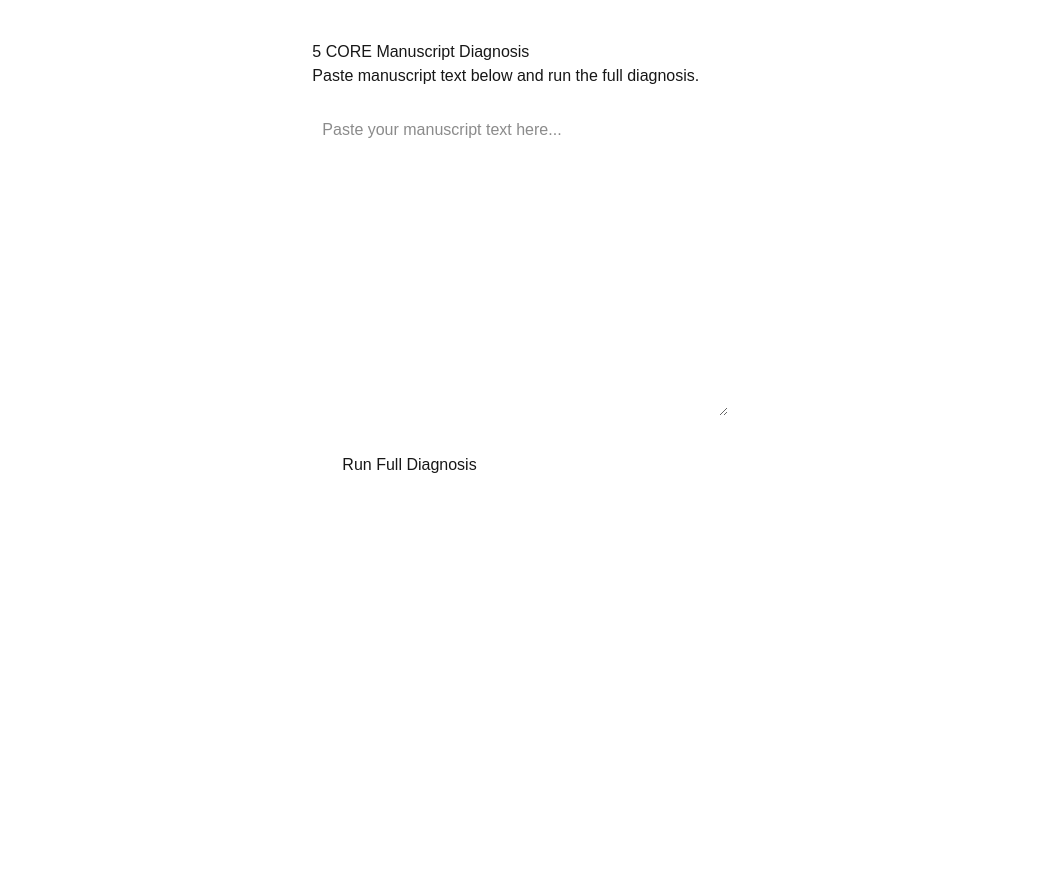
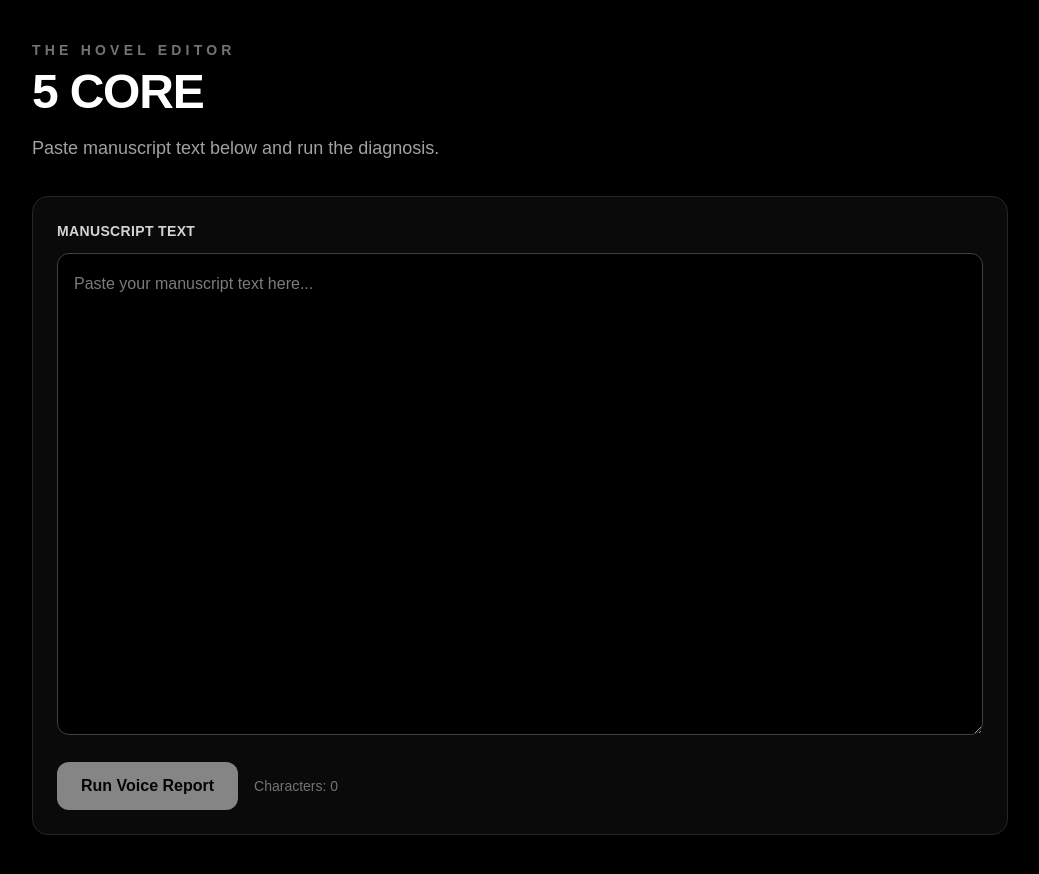
Before and after one commit to trmitchell95-oss/5cores, a Next.js app: page / in a window 1280 px wide. Shown: the whole page, without its empty margins (120-1159 px from the left). Before the commit the page ends 800 px from the top, so only its background shows below. Built offline with nearby package versions, Linux system fonts and the light colour scheme.

Commit message:
Fix 5CORE report generation

```diff
--- a/app/api/generate/route.ts
+++ b/app/api/generate/route.ts
@@ -1,115 +1,151 @@
-export const maxDuration = 300;
+import { NextResponse } from "next/server";
 
-import { NextRequest } from "next/server";
-import { runAnthropicPass } from "@/lib/ai/providers/anthropic";
-import { finalEditorSystemPrompt } from "@/lib/ai/personas/finalEditor";
-import { voiceReportPrompt } from "@/lib/ai/prompts/voiceReport";
-import { structureReportPrompt } from "@/lib/ai/prompts/structureReport";
-import { surgicalReportPrompt } from "@/lib/ai/prompts/surgicalReport";
-import { revisionRoadmapPrompt } from "@/lib/ai/prompts/revisionRoadmap";
-import { createClient } from "@supabase/supabase-js";
+export const runtime = "nodejs";
+export const maxDuration = 60;
 
-const steps = [
-  { key: "voice", prompt: voiceReportPrompt, status: "Running Voice analysis..." },
-  { key: "structure", prompt: structureReportPrompt, status: "Checking structure..." },
-  { key: "surgical", prompt: surgicalReportPrompt, status: "Building your surgical fix plan..." },
-  { key: "roadmap", prompt: revisionRoadmapPrompt, status: "Generating your revision roadmap..." },
-];
+export async function POST(req: Request) {
+  try {
+    const body = await req.json().catch(() => ({}));
 
-export async function POST(req: NextRequest) {
-  const body = await req.json();
-  const manuscriptText = body.manuscriptText;
+    const manuscript = body.manuscript || body.text || "";
 
-  if (!manuscriptText) {
-    return new Response(JSON.stringify({ error: "No manuscript text" }), { status: 400 });
+    if (!manuscript || manuscript.trim().length === 0) {
+      return NextResponse.json(
+        { error: "No manuscript text was provided." },
+        { status: 400 }
+      );
     }
 
-  const encoder = new TextEncoder();
+    const apiKey = process.env.ANTHROPIC_API_KEY;
 
-  const stream = new ReadableStream({
-    async start(controller) {
-      const send = function(data: object) {
-        controller.enqueue(encoder.encode("data: " + JSON.stringify(data) + "\n\n"));
-      };
-
-      try {
-        const reports: Record<string, string> = {};
-
-        for (const step of steps) {
-          send({ type: "status", message: step.status });
-          reports[step.key] = await runAnthropicPass({
-            modelRole: "sonnet",
-            systemPrompt: finalEditorSystemPrompt,
-            userPrompt: step.prompt + "\n\nManuscript:\n" + manuscriptText,
-          });
-          send({ type: "report", reportType: step.key });
+    if (!apiKey) {
+      return NextResponse.json(
+        {
+          error:
+            "Missing ANTHROPIC_API_KEY. Check your .env.local file and your Vercel environment variables.",
+        },
+        { status: 500 }
+      );
     }
 
-        send({ type: "status", message: "Saving your reports..." });
+    const systemPrompt = `
+You are THE HOVEL EDITOR.
 
-        const supabase = createClient(
-          process.env.NEXT_PUBLIC_SUPABASE_URL || "",
-          process.env.SUPABASE_SERVICE_ROLE_KEY || ""
+You produce a sharp, honest editorial diagnosis for literary manuscript excerpts.
+
+Your job is not to flatter. Your job is to identify what is working, what is weakening the piece, where the voice is strongest, where the prose is over-explaining, and what the writer should do next.
+
+Write in a direct, intelligent, human editorial voice.
+
+Do not sound like generic AI feedback.
+Do not give empty praise.
+Do not use vague workshop language.
+Do not rewrite the whole manuscript unless specifically asked.
+Do not be cruel, but be honest.
+
+Return the report in this structure:
+
+# VOICE REPORT
+
+## 1. Executive Voice Verdict
+Give a clear overall verdict on the voice, authority, tone, and emotional power of the manuscript.
+
+## 2. Voice Scorecard
+Score these from 1 to 5 and briefly explain each:
+- Distinctiveness
+- Authority
+- Emotional Control
+- Image Discipline
+- Sentence Rhythm
+- Trust in the Reader
+
+## 3. What Is Working
+Identify the strongest elements.
+
+## 4. What Is Weakening the Piece
+Identify the main problems, especially repetition, over-explaining, tonal inflation, unclear movement, or places where the writing tries too hard.
+
+## 5. Most Powerful Lines or Moments
+Call out the best moments and explain why they work.
+
+## 6. Lines or Moves That Need Attention
+Identify weak spots, soft spots, overwriting, cliché, or places that should be cut or sharpened.
+
+## 7. Surgical Revision Plan
+Give a practical list of changes the writer should make next.
+
+## 8. Final Editorial Verdict
+End with a blunt but useful final assessment.
+`;
+
+    const response = await fetch("https://api.anthropic.com/v1/messages", {
+      method: "POST",
+      headers: {
+        "Content-Type": "application/json",
+        "x-api-key": apiKey,
+        "anthropic-version": "2023-06-01",
+      },
+      body: JSON.stringify({
+        model: process.env.ANTHROPIC_MODEL || "claude-sonnet-4-5",
+        max_tokens: 4000,
+        temperature: 0.4,
+        system: systemPrompt,
+        messages: [
+          {
+            role: "user",
+            content: `Run a Voice Report on this manuscript:\n\n${manuscript}`,
+          },
+        ],
+      }),
+    });
+
+    const rawText = await response.text();
+
+    let data: any = {};
+    try {
+      data = JSON.parse(rawText);
+    } catch {
+      return NextResponse.json(
+        {
+          error: "Anthropic returned a non-JSON response.",
+          details: rawText,
+        },
+        { status: 500 }
       );
+    }
 
-        const result = await supabase
-          .from("submissions")
-          .insert({ status: "diagnosed", product_type: "full" })
-          .select()
-          .single();
+    if (!response.ok) {
+      return NextResponse.json(
+        {
+          error:
+            data?.error?.message ||
+            data?.message ||
+            "Anthropic API request failed.",
+          details: data,
+        },
+        { status: response.status }
+      );
+    }
 
-        const submission = result.data;
+    const report =
+      data?.content?.[0]?.text ||
+      data?.content?.map((item: any) => item.text).join("\n\n") ||
+      "";
 
-        if (submission) {
-          const draftResult = await supabase
-            .from("draft_versions")
-            .insert({
-              submission_id: submission.id,
-              version_number: 1,
-              extracted_text: manuscriptText,
-              extraction_status: "complete",
-              word_count: manuscriptText.split(/\s+/).length,
-            })
-            .select()
-            .single();
+    if (!report) {
+      return NextResponse.json(
+        { error: "The AI response came back empty.", details: data },
+        { status: 500 }
+      );
+    }
 
-          const draft = draftResult.data;
-
-          if (draft) {
-            await supabase
-              .from("submissions")
-              .update({ active_draft_id: draft.id })
-              .eq("id", submission.id);
-
-            var keys = Object.keys(reports);
-            for (var i = 0; i < keys.length; i++) {
-              await supabase.from("reports").insert({
-                submission_id: submission.id,
-                draft_version_id: draft.id,
-                report_type: keys[i],
-                phase: 1,
-                content: reports[keys[i]],
-              });
+    return NextResponse.json({ report });
+  } catch (err: any) {
+    return NextResponse.json(
+      {
+        error: err?.message || "Unknown server error.",
+      },
+      { status: 500 }
+    );
   }
 }
-
-          send({ type: "complete", submissionId: submission.id });
-        }
-
-      } catch (error) {
-        console.error("Generation error:", error);
-        send({ type: "error", message: "Something went wrong: " + String(error) });
-      }
-
-      controller.close();
-    },
-  });
-
-  return new Response(stream, {
-    headers: {
-      "Content-Type": "text/event-stream",
-      "Cache-Control": "no-cache",
-      "Connection": "keep-alive",
-    },
-  });
-}
--- a/app/page.tsx
+++ b/app/page.tsx
@@ -1,129 +1,143 @@
 "use client";
 
 import { useState } from "react";
-import { useRouter } from "next/navigation";
 
 export default function Home() {
   const [manuscript, setManuscript] = useState("");
+  const [report, setReport] = useState("");
   const [loading, setLoading] = useState(false);
-  const [status, setStatus] = useState("");
-  const [completedReports, setCompletedReports] = useState<string[]>([]);
   const [error, setError] = useState("");
-  const router = useRouter();
 
-  const reportLabels = {
-    voice: "Voice Report",
-    structure: "Structure Report",
-    surgical: "Surgical Fix Report",
-    roadmap: "Revision Roadmap",
-  };
-
-  async function runDiagnosis() {
+  async function runReport() {
     setLoading(true);
     setError("");
-    setCompletedReports([]);
-    setStatus("Starting diagnosis...");
+    setReport("");
 
     try {
       const response = await fetch("/api/generate", {
         method: "POST",
-        headers: { "Content-Type": "application/json" },
-        body: JSON.stringify({ manuscriptText: manuscript }),
+        headers: {
+          "Content-Type": "application/json",
+        },
+        body: JSON.stringify({
+          manuscript,
+          text: manuscript,
+        }),
       });
 
-      if (!response.body) throw new Error("No response body");
+      const rawText = await response.text();
 
-      const reader = response.body.getReader();
-      const decoder = new TextDecoder();
-      let buffer = "";
+      let data: any = {};
 
-      while (true) {
-        const { done, value } = await reader.read();
-        if (done) break;
+      try {
+        data = JSON.parse(rawText);
+      } catch {
+        if (rawText.includes("<!DOCTYPE html>")) {
+          throw new Error(
+            "The app reached a webpage instead of the report API. The frontend is probably pointing at the wrong API route."
+          );
+        }
 
-        buffer += decoder.decode(value, { stream: true });
-        const lines = buffer.split("\n");
-        buffer = lines.pop() || "";
+        data = { report: rawText };
+      }
 
-        for (const line of lines) {
-          if (line.startsWith("data: ")) {
-            try {
-              const data = JSON.parse(line.slice(6));
-              if (data.type === "status") {
-                setStatus(data.message);
-              } else if (data.type === "report") {
-                setCompletedReports(function(prev: string[]) { return [...prev, data.reportType]; });
-              } else if (data.type === "complete") {
-                router.push("/view?id=" + data.submissionId);
-              } else if (data.type === "error") {
-                setError(data.message);
-                setLoading(false);
-              }
-            } catch (e) {}
-          }
-        }
+      if (!response.ok) {
+        throw new Error(
+          data?.error ||
+            data?.message ||
+            data?.details ||
+            rawText ||
+            "Something went wrong while generating the report."
+        );
       }
-    } catch (e) {
-      setError("Connection failed. Please try again.");
+
+      const finalReport =
+        data?.report ||
+        data?.completedReport ||
+        data?.voiceReport ||
+        data?.result ||
+        data?.output ||
+        data?.content ||
+        data?.message ||
+        rawText;
+
+      if (!finalReport) {
+        throw new Error("The report came back empty.");
+      }
+
+      setReport(finalReport);
+    } catch (err: any) {
+      setError(err?.message || "Unknown error.");
+    } finally {
       setLoading(false);
     }
   }
 
   return (
-    <main style={{ padding: "40px", maxWidth: "900px", margin: "0 auto" }}>
-      <h1>5 CORE Manuscript Diagnosis</h1>
-      <p>Paste manuscript text below and run the full diagnosis.</p>
+    <main className="min-h-screen bg-black text-white">
+      <div className="mx-auto max-w-5xl px-6 py-10">
+        <header className="mb-8">
+          <p className="mb-2 text-sm font-semibold uppercase tracking-[0.3em] text-neutral-500">
+            The Hovel Editor
+          </p>
 
-      {!loading && !error && (
-        <div>
+          <h1 className="text-5xl font-black tracking-tight">5 CORE</h1>
+
+          <p className="mt-4 max-w-2xl text-lg leading-8 text-neutral-400">
+            Paste manuscript text below and run the diagnosis.
+          </p>
+        </header>
+
+        <section className="rounded-2xl border border-neutral-800 bg-neutral-950 p-6 shadow-2xl">
+          <label
+            htmlFor="manuscript"
+            className="mb-3 block text-sm font-bold uppercase tracking-wide text-neutral-300"
+          >
+            Manuscript Text
+          </label>
+
           <textarea
+            id="manuscript"
             value={manuscript}
-            onChange={function(e) { setManuscript(e.target.value); }}
-            rows={12}
-            style={{ width: "100%", marginTop: "20px", padding: "10px" }}
+            onChange={(e) => setManuscript(e.target.value)}
+            rows={16}
             placeholder="Paste your manuscript text here..."
+            className="w-full resize-y rounded-xl border border-neutral-700 bg-black p-4 text-base leading-7 text-neutral-100 outline-none transition focus:border-white"
           />
-          <button
-            onClick={runDiagnosis}
-            disabled={!manuscript}
-            style={{ marginTop: "20px", padding: "10px 30px", fontSize: "16px" }}
-          >
-            Run Full Diagnosis
-          </button>
-        </div>
-      )}
 
-      {loading && (
-        <div style={{ marginTop: "40px" }}>
-          <p style={{ fontSize: "18px", color: "#c8a96e" }}>{status}</p>
-          <div style={{ marginTop: "20px" }}>
-            {completedReports.map(function(r: string) {
-              return (
-                <p key={r} style={{ color: "#4a7c59", margin: "8px 0" }}>
-                  {"Done: " + (reportLabels[r] || r)}
-                </p>
-              );
-            })}
+          <div className="mt-5 flex flex-wrap items-center gap-4">
+            <button
+              type="button"
+              onClick={runReport}
+              disabled={loading || manuscript.trim().length === 0}
+              className="rounded-xl bg-white px-6 py-3 font-bold text-black transition hover:bg-neutral-200 disabled:cursor-not-allowed disabled:opacity-50"
+            >
+              {loading ? "Running Report..." : "Run Voice Report"}
+            </button>
+
+            <p className="text-sm text-neutral-500">
+              Characters: {manuscript.length}
+            </p>
           </div>
-        </div>
-      )}
+        </section>
 
-      {error && (
-        <div style={{ marginTop: "20px" }}>
-          <p style={{ color: "red" }}>{error}</p>
-          <button
-            onClick={function() {
-              setLoading(false);
-              setError("");
-              setCompletedReports([]);
-              setStatus("");
-            }}
-            style={{ marginTop: "10px", padding: "8px 20px" }}
-          >
-            Try Again
-          </button>
-        </div>
-      )}
+        {error && (
+          <section className="mt-8 rounded-2xl border border-red-800 bg-red-950/40 p-6 text-red-100">
+            <h2 className="mb-3 text-2xl font-black">Error</h2>
+            <p className="whitespace-pre-wrap leading-7">{error}</p>
+          </section>
+        )}
+
+        {report && (
+          <section className="mt-8 rounded-2xl border border-neutral-800 bg-neutral-950 p-6 shadow-2xl">
+            <h2 className="mb-4 text-3xl font-black">Your Report</h2>
+
+            <article className="whitespace-pre-wrap text-base leading-8 text-neutral-100">
+              {report}
+            </article>
+          </section>
+        )}
+      </div>
     </main>
   );
 }
```
Lines whose indentation alone changed are shown as unchanged.
